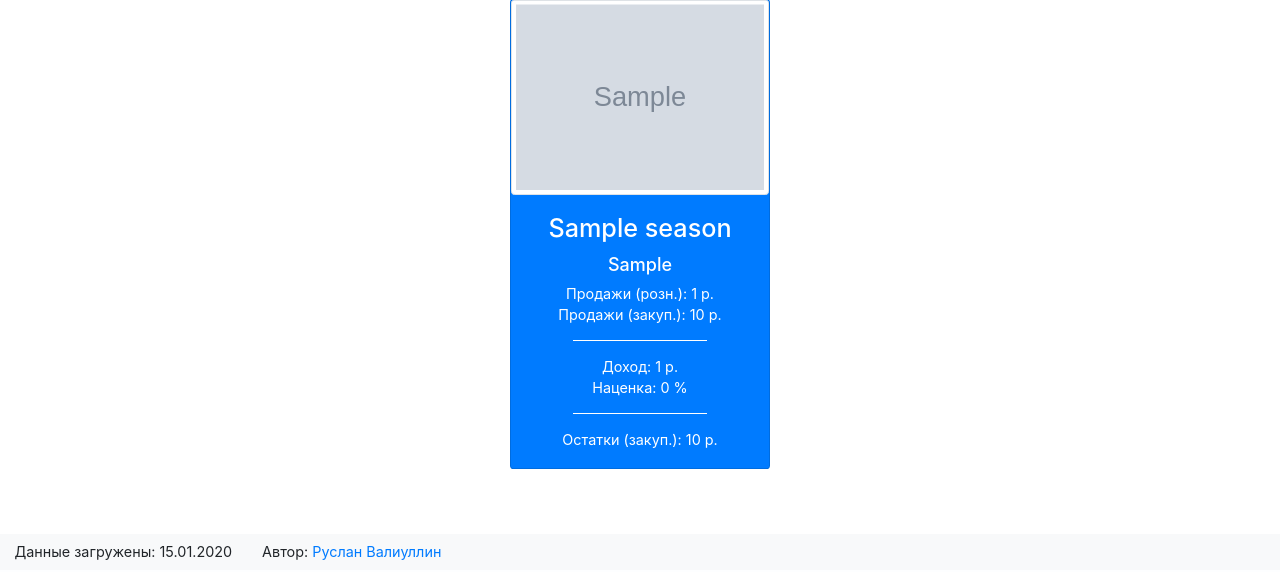
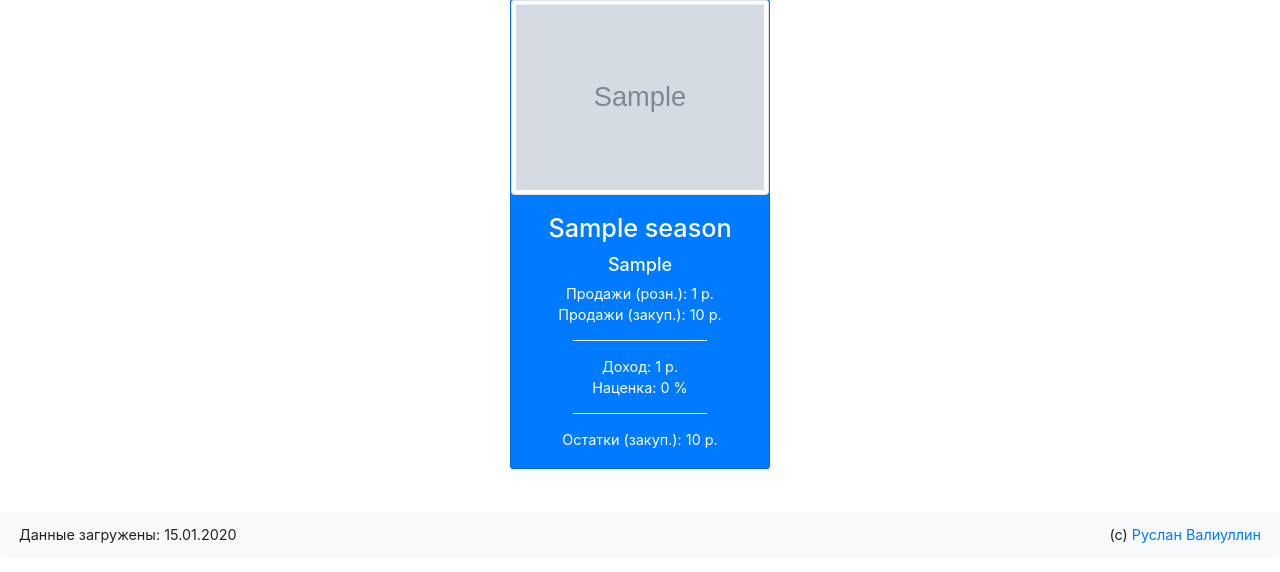
Before and after one commit to ruslanizz/skumaster3, a Django app: page / in a window 1280 px wide. Shown: the part 239-811 px from the top of the page. Run offline with Django 3.2, Linux system fonts and the light colour scheme; a user stored in the database is signed in; tables that the repository leaves empty hold one stand-in row (values such as "Sample post"); grey boxes marked "Sample" are stand-in pictures; some libraries are stand-ins or nearby versions.

Commit message:
change footer

```diff
--- a/skuproject/frontend/templates/index.html
+++ b/skuproject/frontend/templates/index.html
@@ -180,18 +180,18 @@
     </div>
 
     <br>
-    <br>
 
-    <nav class="navbar sticky-bottom navbar-light bg-light">
-        <div class="row justify-content-center">
-            <div class="col-md-auto">
+    <div class="alert bg-light">
+        <div class="row">
+            <div class="col text-left">
                 Данные загружены: {{cleandate}}
             </div>
-            <div class="col-md-auto">
-                Автор: <a href="https://t.me/ruslanizz" target="_blank">Руслан Валиуллин</a>
+            <div class="col text-right">
+                (c) <a href="https://t.me/ruslanizz" target="_blank">Руслан Валиуллин</a>
             </div>
         </div>
-    </nav>
+    </div>
+
 
 </div>
 
--- a/skuproject/frontend/templates/registration/login.html
+++ b/skuproject/frontend/templates/registration/login.html
@@ -36,7 +36,7 @@
 </div>
 
     <div class="alert grey-bg text-center" role="alert">
-        Автор: <a href="https://t.me/ruslanizz" target="_blank">Руслан Валиуллин</a> &nbsp
+        (с) <a href="https://t.me/ruslanizz" target="_blank">Руслан Валиуллин</a> &nbsp
         |
 
         &nbsp Не рекомендуется использовать старые браузеры (Internet Explorer)
```
